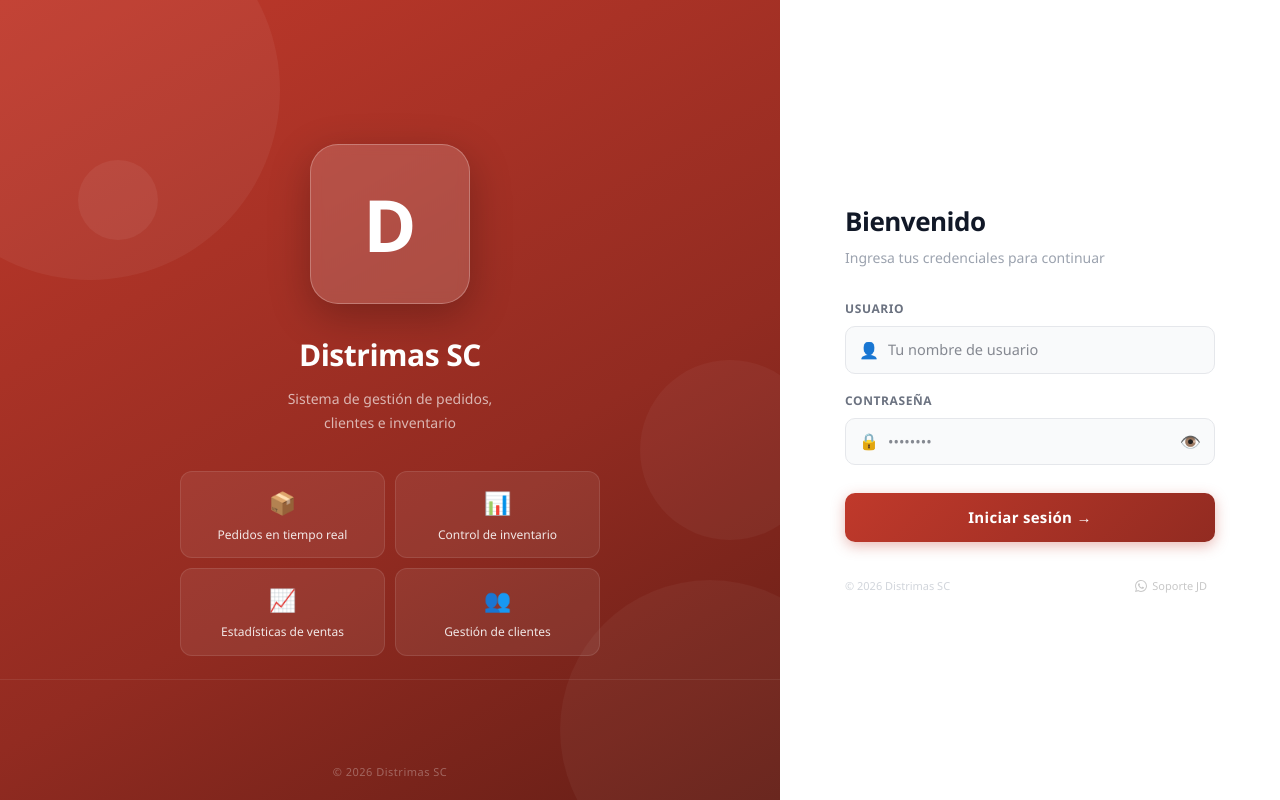
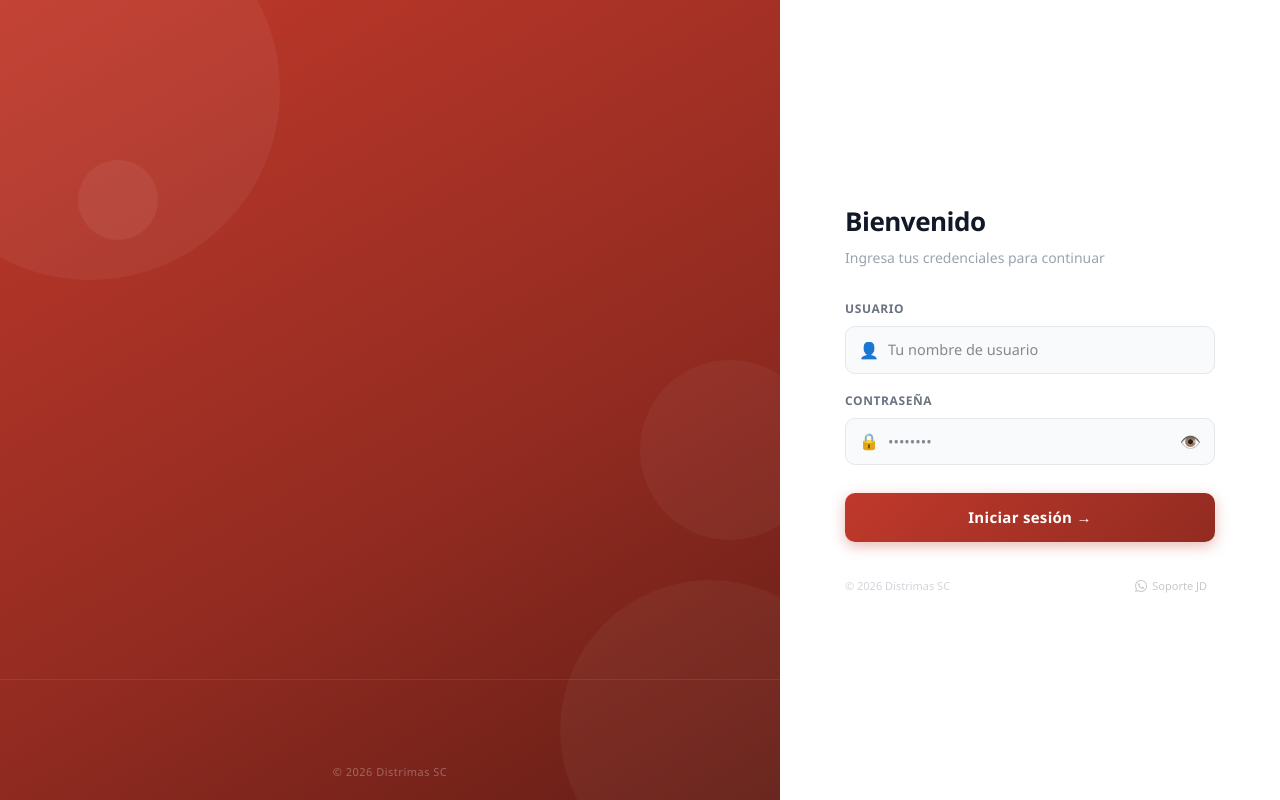
Before and after one commit to DISTRIMAS/DISTRIMAS, a Next.js app: page /login in a window 1280 px wide. Built offline with nearby package versions, Linux system fonts and the light colour scheme; no server answers; the database is empty.

Commit message:
Login: logo 220px con animación bounce + glow pulsante al entrar
Co-Authored-By: Claude Sonnet 4.6 <noreply@anthropic.com>

```diff
--- a/app/(auth)/login/page.tsx
+++ b/app/(auth)/login/page.tsx
@@ -52,29 +52,31 @@ export default function LoginPage() {
         <div style={{ position: "absolute", bottom: "120px", left: 0, right: 0, height: "1px", background: "rgba(255,255,255,0.08)" }} />
 
         <div style={{ position: "relative", zIndex: 2, textAlign: "center", width: "100%", maxWidth: "420px" }}>
-          {/* Logo grande */}
-          <div style={{
-            width: "160px", height: "160px", borderRadius: "28px",
-            background: "rgba(255,255,255,0.15)",
-            backdropFilter: "blur(6px)",
-            border: "1px solid rgba(255,255,255,0.25)",
+          {/* Logo espectacular */}
+          <div className="logo-bounce" style={{
+            width: "220px", height: "220px", borderRadius: "36px",
+            background: "rgba(255,255,255,0.18)",
+            backdropFilter: "blur(10px)",
+            border: "2px solid rgba(255,255,255,0.3)",
             display: "flex", alignItems: "center", justifyContent: "center",
-            margin: "0 auto 28px",
-            boxShadow: "0 12px 40px rgba(0,0,0,0.25)", overflow: "hidden",
+            margin: "0 auto 28px", overflow: "hidden",
+            boxShadow: "0 20px 60px rgba(0,0,0,0.35), 0 0 0 1px rgba(255,255,255,0.1), inset 0 1px 0 rgba(255,255,255,0.2)",
           }}>
             {logoUrl
-              ? <img src={logoUrl} alt="Logo" style={{ width: "100%", height: "100%", objectFit: "contain", padding: "16px" }} />
-              : <span style={{ color: "white", fontWeight: "bold", fontSize: "72px" }}>D</span>
+              ? <img src={logoUrl} alt="Logo" style={{ width: "100%", height: "100%", objectFit: "contain", padding: "20px" }} />
+              : <span style={{ color: "white", fontWeight: "bold", fontSize: "90px" }}>D</span>
             }
           </div>
 
-          <h1 style={{ fontSize: "30px", fontWeight: 700, color: "white", margin: "0 0 10px", letterSpacing: "-0.5px" }}>Distrimas SC</h1>
-          <p style={{ color: "rgba(255,255,255,0.65)", fontSize: "14px", margin: "0 0 36px", lineHeight: 1.7 }}>
-            Sistema de gestión de pedidos,<br />clientes e inventario
-          </p>
+          <div className="logo-fade-up" style={{ animationDelay: "0.3s" }}>
+            <h1 style={{ fontSize: "30px", fontWeight: 700, color: "white", margin: "0 0 10px", letterSpacing: "-0.5px" }}>Distrimas SC</h1>
+            <p style={{ color: "rgba(255,255,255,0.65)", fontSize: "14px", margin: "0 0 32px", lineHeight: 1.7 }}>
+              Sistema de gestión de pedidos,<br />clientes e inventario
+            </p>
+          </div>
 
-          {/* Features — grid 2x2 horizontal */}
-          <div style={{ display: "grid", gridTemplateColumns: "1fr 1fr", gap: "10px" }}>
+          {/* Features — grid 2x2 */}
+          <div className="logo-fade-up" style={{ display: "grid", gridTemplateColumns: "1fr 1fr", gap: "10px", animationDelay: "0.5s" }}>
             {[
               { icon: "📦", label: "Pedidos en tiempo real" },
               { icon: "📊", label: "Control de inventario" },
@@ -229,6 +231,32 @@ export default function LoginPage() {
           .login-left { display: none !important; }
           .login-mobile-logo { display: flex !important; }
         }
+
+        @keyframes logoBounce {
+          0%   { transform: scale(0.3) translateY(-60px); opacity: 0; }
+          55%  { transform: scale(1.08) translateY(8px);  opacity: 1; }
+          75%  { transform: scale(0.95) translateY(-4px); }
+          90%  { transform: scale(1.02) translateY(2px); }
+          100% { transform: scale(1)    translateY(0);    opacity: 1; }
+        }
+        @keyframes fadeUp {
+          0%   { opacity: 0; transform: translateY(20px); }
+          100% { opacity: 1; transform: translateY(0); }
+        }
+        @keyframes glowPulse {
+          0%, 100% { box-shadow: 0 20px 60px rgba(0,0,0,0.35), 0 0 0 1px rgba(255,255,255,0.1); }
+          50%       { box-shadow: 0 20px 60px rgba(0,0,0,0.35), 0 0 40px rgba(255,255,255,0.15), 0 0 0 1px rgba(255,255,255,0.2); }
+        }
+
+        .logo-bounce {
+          animation: logoBounce 0.8s cubic-bezier(0.22, 1, 0.36, 1) forwards,
+                     glowPulse 3s ease-in-out 1s infinite;
+          opacity: 0;
+        }
+        .logo-fade-up {
+          opacity: 0;
+          animation: fadeUp 0.6s ease forwards;
+        }
       `}</style>
     </div>
   )
```
